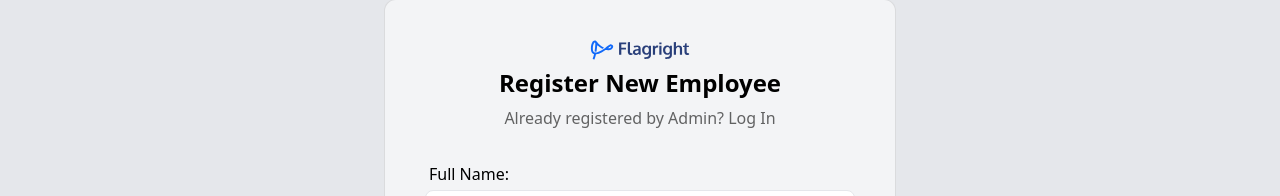
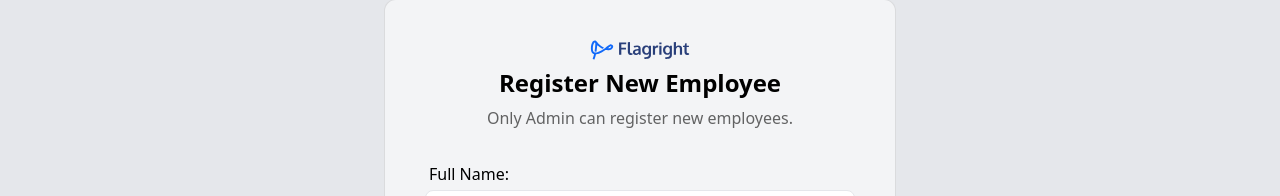
Before and after one commit to Smr0303/flagRight-Assesment, a React (Vite) app in the folder frontend/: page /signup in a window 1280 px wide. Shown: the part 97-293 px from the top of the page. Built offline with nearby package versions, Linux system fonts and the light colour scheme; no server answers.

Commit message:
[feat]: vercel erros fixed , authentication UX improved

```diff
--- a/frontend/src/components/Header/Header.jsx
+++ b/frontend/src/components/Header/Header.jsx
@@ -7,6 +7,7 @@ import { useNavigate } from "react-router-dom";
 
 function Header() {
   const authStatus = useSelector((state) => state.auth.status);
+  const userData = useSelector((state) => state.auth.userData);
   const navigate = useNavigate();
 
 
@@ -24,7 +25,7 @@ function Header() {
     {
       name: "Register",
       slug: "/signup",
-      active: true,
+      active: authStatus  &&  userData && userData.user_role === 5,
     },
   ];
 
--- a/frontend/src/components/Login.jsx
+++ b/frontend/src/components/Login.jsx
@@ -1,4 +1,4 @@
-import React, { useState } from "react";
+import React, { useState ,useEffect} from "react";
 import { Link, useNavigate } from "react-router-dom";
 import { login as authLogin } from "../store/authSlice";
 import { Button, Input, Logo } from "./index";
@@ -11,6 +11,10 @@ function Login() {
   const dispatch = useDispatch();
   const { register, handleSubmit } = useForm();
   const [error, setError] = useState("");
+
+  useEffect(() => {
+    alert("Only Admin can Register new users. Please Login using these Admi Credentials first to test the deployment:\n\nEmail: sam@gmail.com\nPassword: 12345678");
+  }, []);
 
   const login = async (data) => {
     setError('');
@@ -68,7 +72,7 @@ function Login() {
         <h2 className="text-center text-2xl font-bold leading-tight">
           Sign in to your account
         </h2>
-        <p className="mt-2 text-center text-base text-black/60">
+        {/* <p className="mt-2 text-center text-base text-black/60">
           Don&apos;t have any account?&nbsp;
           <Link
             to="/signup"
@@ -76,7 +80,7 @@ function Login() {
           >
             Register
           </Link>
-        </p>
+        </p> */}
         {error && <p className="text-red-600 mt-8 text-center">{error}</p>}
         <form onSubmit={handleSubmit(login)} className="mt-8">
           <div className="space-y-5 text-left">
--- a/frontend/src/components/Signup.jsx
+++ b/frontend/src/components/Signup.jsx
@@ -98,13 +98,13 @@ function Signup() {
           Register New Employee
         </h2>
         <p className="mt-2 text-center text-base text-black/60">
-          Already registered by Admin?&nbsp;
-          <Link
+          Only Admin can register new employees.
+          {/* <Link
             to="/login"
             className="font-medium text-primary transition-all duration-200 hover:underline"
           >
             Log In
-          </Link>
+          </Link> */}
         </p>
         {error && <p className="text-red-600 mt-8 text-center">{error}</p>}
 
--- a/frontend/src/pages/Home.jsx
+++ b/frontend/src/pages/Home.jsx
@@ -20,7 +20,8 @@ function Home() {
         if (response.status === 200) {
           console.log(200);
 
-          dispatch(login({ userData: response.data.user }));
+          dispatch(login({ userData: response.data.data }));
+
         }
 
         else alert('Please login again to access this resource');
```
